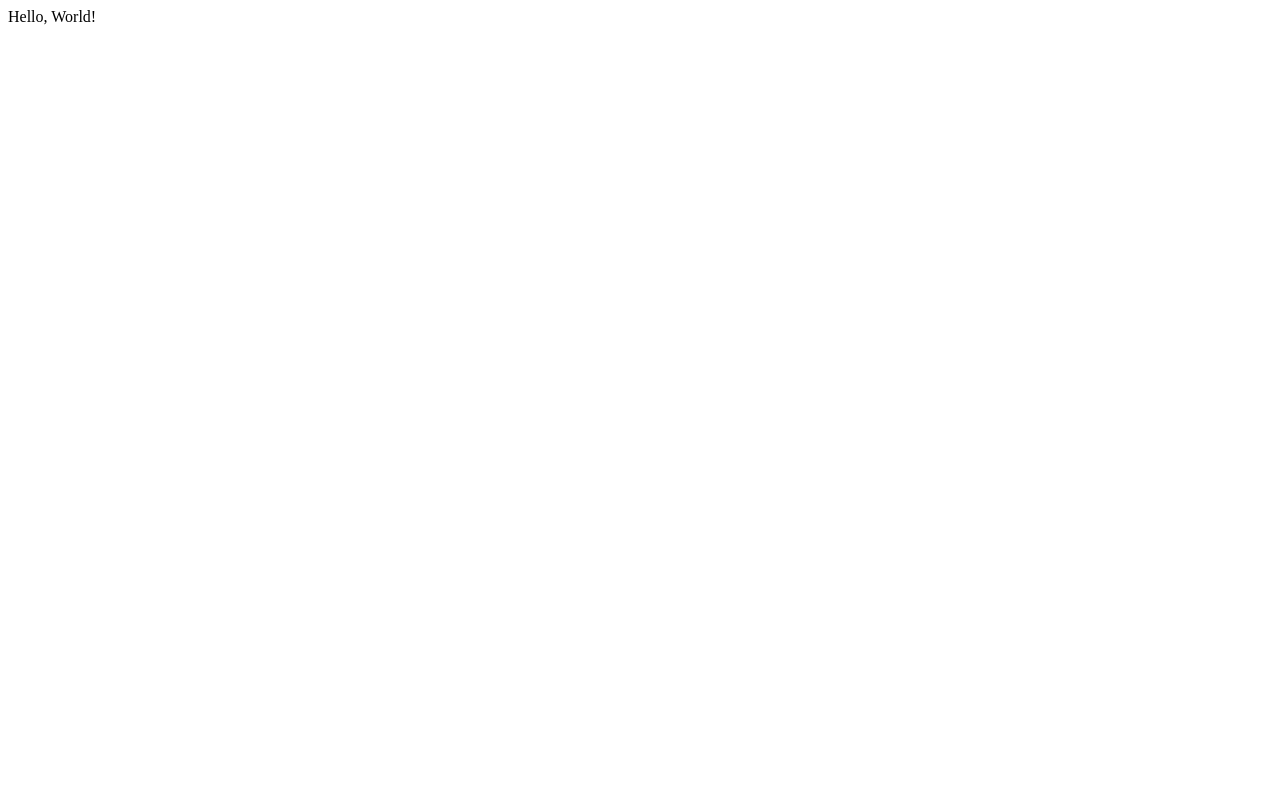
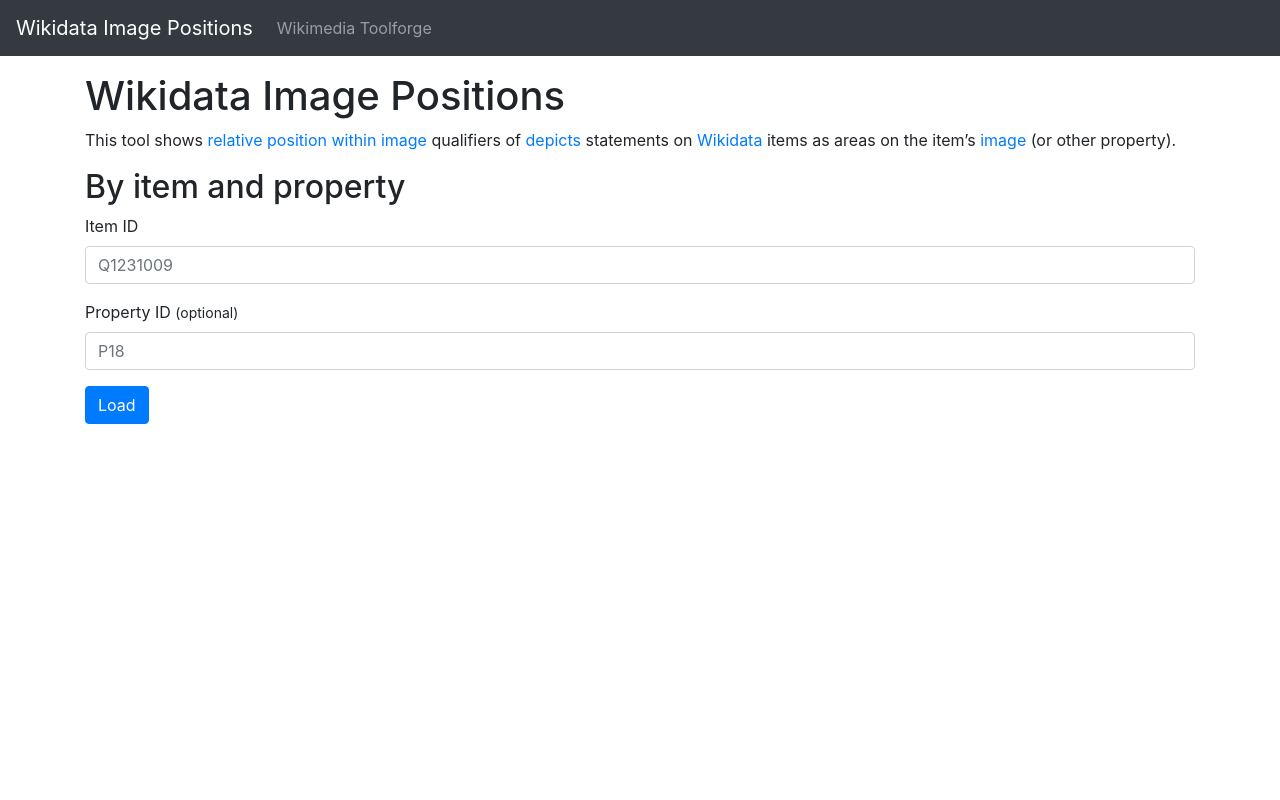
Before and after one commit to lucaswerkmeister/tool-wd-image-positions, a Flask app: page / in a window 1280 px wide. Before the commit the page is almost empty. Run offline with Flask 2, Linux system fonts and the light colour scheme; some libraries are stand-ins or nearby versions.

Commit message:
Add proper index page
The index page briefly explains what the tool does and offers you a form
for the /item/ endpoint. The “by item and property” heading is there
because I anticipate the addition of a second endpoint (and index page
form) to find items by their “relative position within image” qualifier
value, so that this endpoint of the tool can be used as the formatter
URL for that property (in theory, the value can be ambiguous, but I
would expect collisions to be extremely rare).

```diff
--- a/app.py
+++ b/app.py
@@ -9,9 +9,17 @@
 app.jinja_env.add_extension('jinja2.ext.do')
 
 
-@app.route('/')
+@app.route('/', methods=['GET', 'POST'])
 def index():
-    return 'Hello, World!'
+    if flask.request.method == 'POST':
+        if 'item_id' in flask.request.form:
+            item_id = flask.request.form['item_id']
+            property_id = flask.request.form.get('property_id')
+            if property_id:
+                return flask.redirect(flask.url_for('item_and_property', item_id=item_id, property_id=property_id))
+            else:
+                return flask.redirect(flask.url_for('item', item_id=item_id))
+    return flask.render_template('index.html')
 
 @app.route('/item/<item_id>')
 def item(item_id):
--- a/templates/base.html
+++ b/templates/base.html
@@ -17,7 +17,7 @@
         <!-- <li><a href="https://phabricator.wikimedia.org/source/tool-wd-image-positions/" class="nav-link">Source code</a></li> -->
       </ul>
     </nav>
-    <main class="container-fluid mt-3">
+    <main {% block main_tag_attributes %}class="container-fluid mt-3"{% endblock main_tag_attributes %}>
       {% block main %}
       {% endblock main %}
     </main>
--- /dev/null
+++ b/templates/index.html
@@ -0,0 +1,24 @@
+{% extends "base.html" %}
+{% block main_tag_attributes %}class="container mt-3"{% endblock main_tag_attributes %}
+{% block main %}
+<h1>Wikidata Image Positions</h1>
+<p>
+  This tool shows <a href="https://www.wikidata.org/wiki/Property:P2677">relative position within image</a> qualifiers
+  of <a href="https://www.wikidata.org/wiki/Property:P180">depicts</a> statements
+  on <a href="https://www.wikidata.org/">Wikidata</a> items
+  as areas on the item’s <a href="https://www.wikidata.org/wiki/Property:P18">image</a>
+  (or other property).
+</p>
+<h2>By item and property</h2>
+<form method="post">
+  <div class="form-group">
+    <label for="item_id">Item ID</label>
+    <input type="text" id="item_id" name="item_id" class="form-control" required placeholder="Q1231009" pattern="[QPL][1-9][0-9]*|L[1-9][0-9]*-[FS][1-9][0-9]*">
+  </div>
+  <div class="form-group">
+    <label for="property_id">Property ID <small>(optional)</small></label>
+    <input type="text" id="property_id" name="property_id" class="form-control" placeholder="P18" pattern="P[1-9][0-9]*">
+  </div>
+  <button type="submit" class="btn btn-primary">Load</button>
+</form>
+{% endblock %}
```
